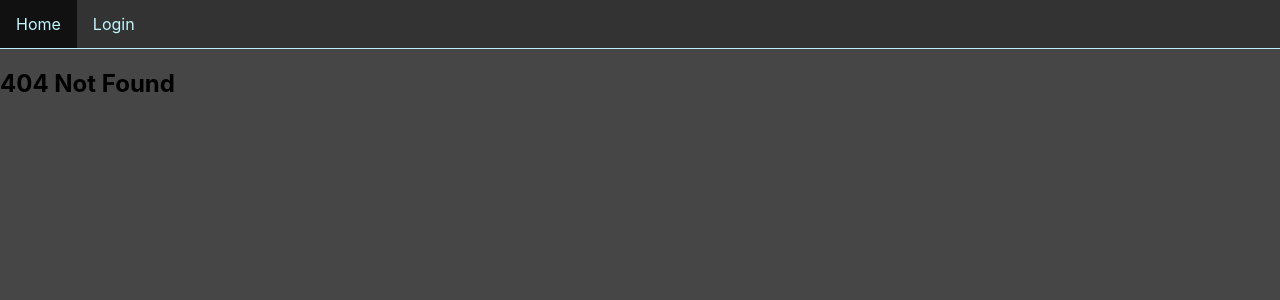
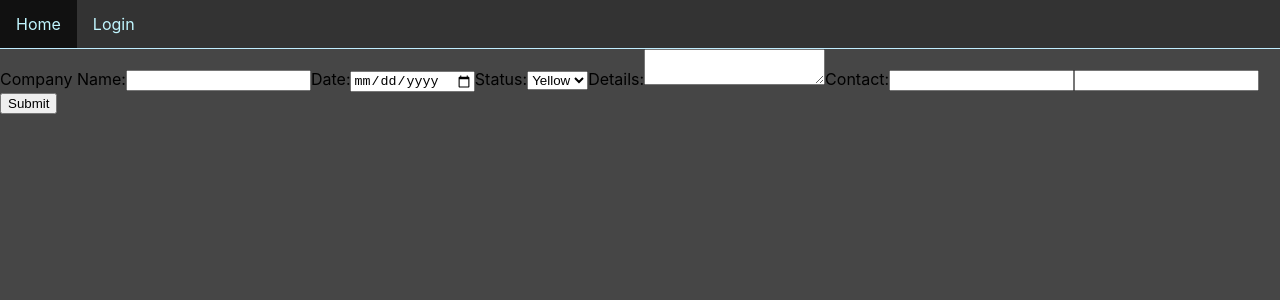
Before and after one commit to Leopold2020/CRM, a React (Create React App) app in the folder crm/: page /edit/1 in a window 1280 px wide. Before the commit this address had no page. Shown: the top 300 px of the page. Built offline with nearby package versions, Linux system fonts and the light colour scheme; no server answers.

Commit message:
updated edit item

```diff
--- a/crm/src/App.js
+++ b/crm/src/App.js
@@ -18,7 +18,7 @@ function App() {
         <Routes>
           <Route index element={<Home />} />
           <Route path="login" element={<Login />} />
-          <Route path="edit-item" element={<EditItem />} />
+          <Route path="edit/:company" element={<EditItem />} />
           <Route path="create-item" element={<CreateItem />} />
           <Route path="*" element={<h2>404 Not Found</h2>} />
         </Routes>
--- a/crm/src/Pages/EditItem.js
+++ b/crm/src/Pages/EditItem.js
@@ -1,6 +1,11 @@
+import { useParams } from "react-router-dom";
 import "./EditItem.css";
+import { useEffect, useState } from "react";
 
-function EditItem(props) {
+function EditItem() {
+  const [company, setCompany] = useState({});
+  const { companyName } = useParams();
+
   const handleSubmit = async (e) => {
     e.preventDefault();
     const data = new FormData(e.target);
@@ -19,19 +24,36 @@ function EditItem(props) {
       body: JSON.stringify({ name, toCall, status, information, email, phone }),
     });
   };
+
+  const getCompany = async () => {
+    const res = await fetch(`http://localhost:5000/company/use/${company}`, {
+      method: "GET",
+      headers: {
+        authorization: `Bearer ${localStorage.getItem("accessToken")}`,
+      },
+    });
+    return await res.json();
+  };
+
+  useEffect(() => {
+    getCompany(companyName).then((res) => {
+      setCompany(res);
+    });
+  }, []);
+
   return (
     <form onSubmit={handleSubmit}>
       <label>
         Company Name:
-        <input type="text" name="company" defaultValue={props.company} />
+        <input type="text" name="company" defaultValue={company.company} />
       </label>
       <label>
         Date:
-        <input type="date" name="date" defaultValue={props.date} />
+        <input type="date" name="date" defaultValue={company.date} />
       </label>
       <label>
         Status:
-        <select name="status" defaultValue={props.status}>
+        <select name="status" defaultValue={company.status}>
           <option value="yellow">Yellow</option>
           <option value="green">Green</option>
           <option value="red">Red</option>
@@ -39,12 +61,12 @@ function EditItem(props) {
       </label>
       <label>
         Details:
-        <textarea name="details" defaultValue={props.details} />
+        <textarea name="details" defaultValue={company.details} />
       </label>
       <label>
         Contact:
-        <input type="text" name="phone" defaultValue={props.phone} />
-        <input type="text" name="email" defaultValue={props.email} />
+        <input type="text" name="phone" defaultValue={company.phone} />
+        <input type="text" name="email" defaultValue={company.email} />
       </label>
       <input type="submit" value="Submit" />
     </form>
--- a/crm/src/Pages/Home.js
+++ b/crm/src/Pages/Home.js
@@ -6,21 +6,10 @@ import search_icon from "../Assets/search.png";
 
 function Home() {
   const [search, setSearch] = useState("");
-  // const [list, setList] = useState([]);
   const [filtered, setFiltered] = useState([]);
 
   const date = new Date().toDateString();
   const navigate = useNavigate();
-
-  // const getList = async () => {
-  //   const res = await fetch("http://localhost:5000/company/all", {
-  //     method: "GET",
-  //     headers: {
-  //       "Content-Type": "application/json",
-  //     },
-  //   });
-  //   return await res.json();
-  // };
 
   const filterCompany = async (props) => {
     const res = await fetch("http://localhost:5000/company/filter", {
@@ -44,8 +33,6 @@ function Home() {
   };
 
   useEffect(() => {
-    // setList(getList());
-    // setFiltered(list);
     handleSearch();
   }, []);
 
@@ -96,9 +83,9 @@ function Home() {
                       : "white",
                 }}
               />
-              <button className="admin-button" onClick={() => {navigate("/edit-item")}}>
-                Edit
-              </button>
+              <div>
+                <a href={`/edit/${item.name}`}></a>
+              </div>
             </li>
           ))
         ) : (
```
Lines whose indentation alone changed are shown as unchanged.
